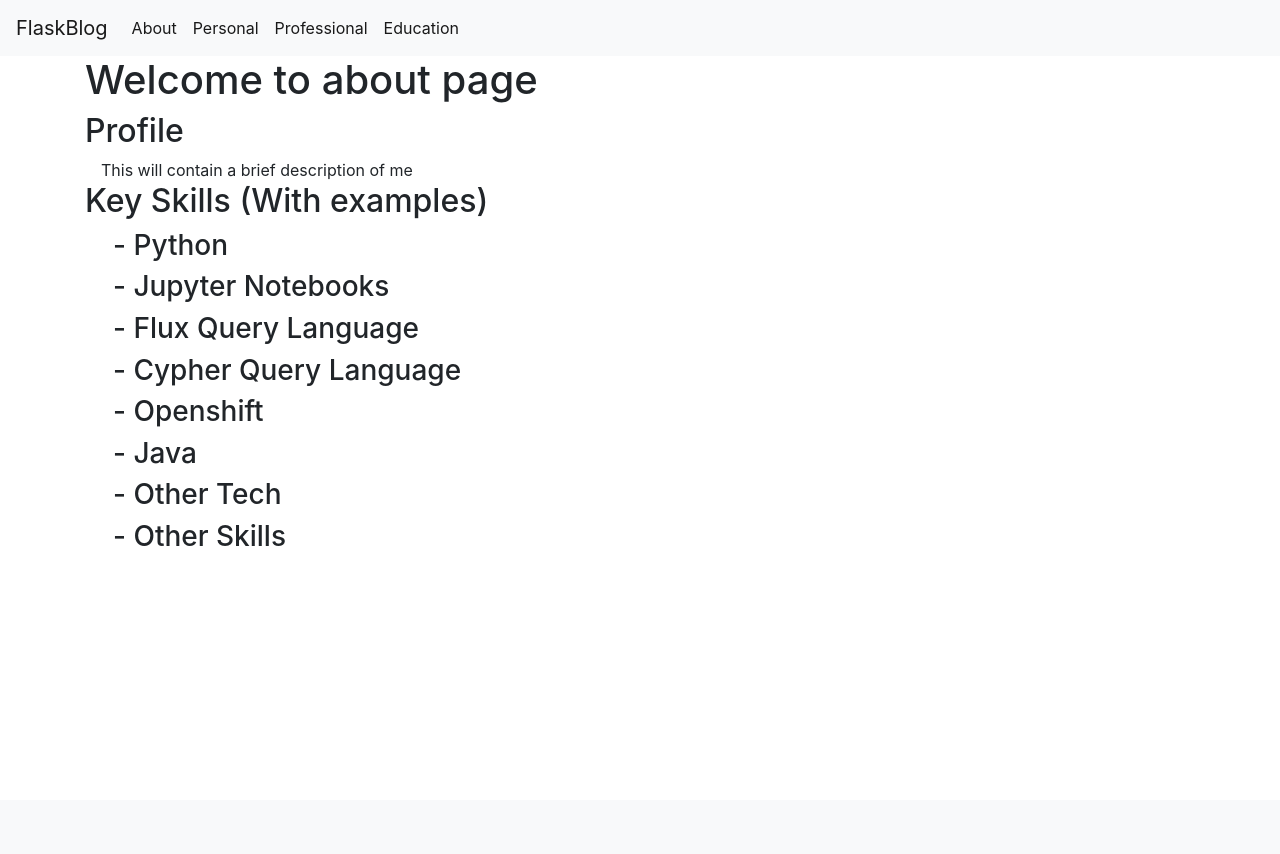
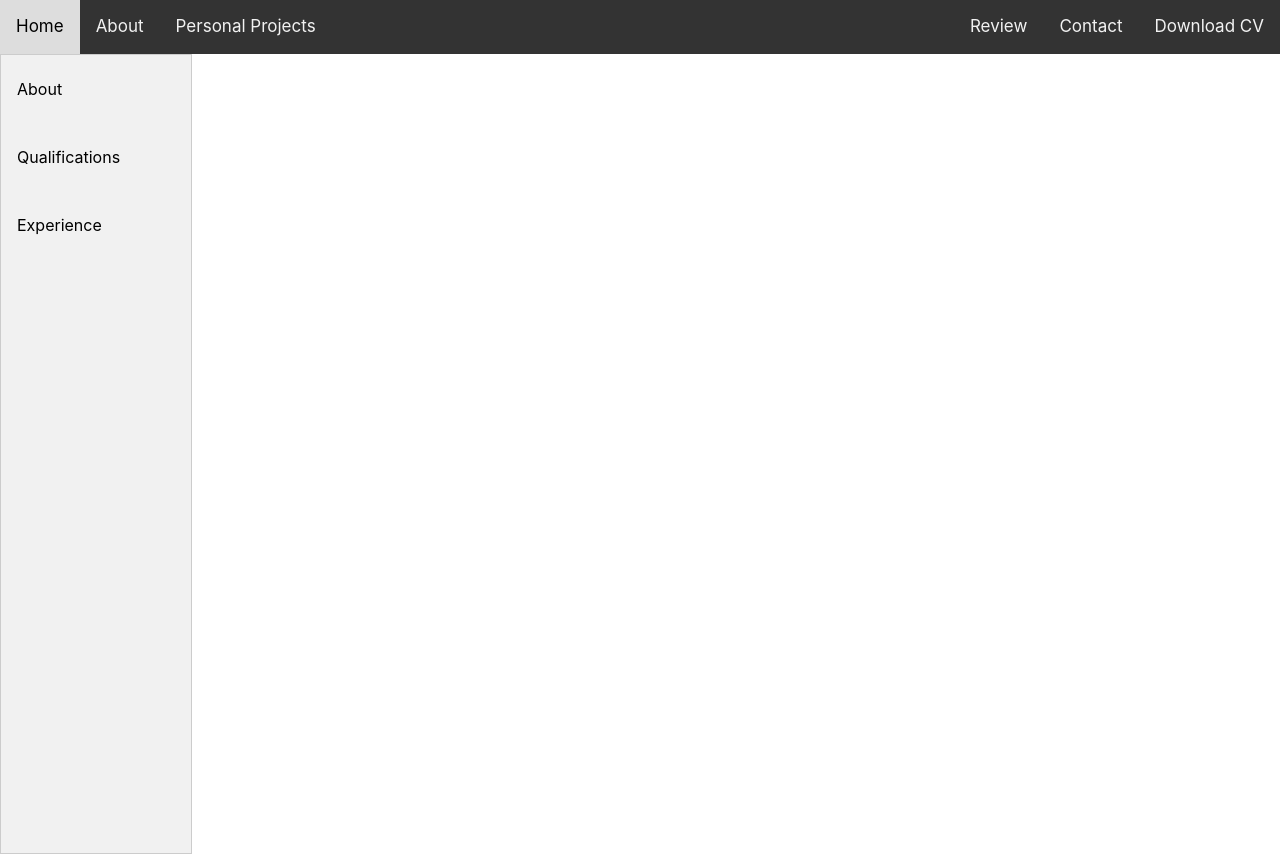
Before and after one commit to TobyPickard/portfolio, a Flask app: page /about in a window 1280 px wide. Before the commit the page ends 546 px from the top, so only its background shows below. Run offline with Flask 2, Linux system fonts and the light colour scheme; some libraries are stand-ins or nearby versions.

Commit message:
Adding in a side bar and navbar

```diff
--- a/app.py
+++ b/app.py
@@ -32,3 +32,15 @@ def professional():
 @app.route('/personal')
 def personal():
     return render_template('personal.html')
+
+@app.route('/contact')
+def contact():
+    return render_template('contact.html')
+
+@app.route('/review')
+def review():
+    return render_template('review.html')
+
+@app.route('/home')
+def home():
+    return render_template('home.html')
--- /dev/null
+++ b/static/css/navbar.css
@@ -0,0 +1,32 @@
+/* Add a black background color to the top navigation */
+.topnav {
+    background-color: #333;
+    overflow: hidden;
+}
+
+/* Style the links inside the navigation bar */
+.topnav a {
+  float: left;
+  color: #f2f2f2;
+  text-align: center;
+  padding: 14px 16px;
+  text-decoration: none;
+  font-size: 17px;
+}
+
+/* Change the color of links on hover */
+.topnav a:hover {
+  background-color: #ddd;
+  color: black;
+}
+
+/* Add a color to the active/current link */
+.topnav a.active {
+  background-color: #04AA6D;
+  color: white;
+}
+
+/* Right-aligned section inside the top navigation */
+.topnav-right {
+  float: right;
+}
--- /dev/null
+++ b/static/css/sidetabs.css
@@ -0,0 +1,42 @@
+ /* Style the tab */
+ .tab {
+    float: left;
+    border: 1px solid #ccc;
+    background-color: #f1f1f1;
+    width: 15%;
+    height: 100vh;
+  }
+
+  /* Style the buttons that are used to open the tab content */
+  .tab button {
+    display: block;
+    background-color: inherit;
+    color: black;
+    padding: 22px 16px;
+    width: 100%;
+    border: none;
+    outline: none;
+    text-align: left;
+    cursor: pointer;
+  }
+
+  /* Change background color of buttons on hover */
+  .tab button:hover {
+    background-color: #ddd;
+  }
+
+  /* Create an active/current "tab button" class */
+  .tab button.active {
+    background-color: #ccc;
+  }
+
+  /* Style the tab content */
+  .tabcontent {
+    float: left;
+    padding: 0px 12px;
+    border: 1px solid #ccc;
+    width: 85%;
+    border-left: none;
+    height: 100vh;
+    display: none;
+  }
--- a/static/js/test.js
+++ b/static/js/test.js
@@ -9,3 +9,24 @@ function openNav() {
     document.getElementById("mySidenav").style.width = "0";
     document.getElementById("main").style.marginLeft = "0";
   }
+
+  function openTab(evt, cityName) {
+    // Declare all variables
+    var i, tabcontent, tablinks;
+
+    // Get all elements with class="tabcontent" and hide them
+    tabcontent = document.getElementsByClassName("tabcontent");
+    for (i = 0; i < tabcontent.length; i++) {
+      tabcontent[i].style.display = "none";
+    }
+
+    // Get all elements with class="tablinks" and remove the class "active"
+    tablinks = document.getElementsByClassName("tablinks");
+    for (i = 0; i < tablinks.length; i++) {
+      tablinks[i].className = tablinks[i].className.replace(" active", "");
+    }
+
+    // Show the current tab, and add an "active" class to the link that opened the tab
+    document.getElementById(cityName).style.display = "block";
+    evt.currentTarget.className += " active";
+  }
--- a/templates/about.html
+++ b/templates/about.html
@@ -1,16 +1,26 @@
 {% extends 'base.html' %}
 
 {% block content %}
-    <h1>{% block title %} Welcome to about page {% endblock %}</h1>
-        <h2>Profile</h2>
-            <body>&emsp;This will contain a brief description of me</body>
-        <h2>Key Skills (With examples)</h2>
-            <h3>&emsp;- Python</h3>
-            <h3>&emsp;- Jupyter Notebooks</h3>
-            <h3>&emsp;- Flux Query Language</h3>
-            <h3>&emsp;- Cypher Query Language</h3>
-            <h3>&emsp;- Openshift</h3>
-            <h3>&emsp;- Java</h3>
-            <h3>&emsp;- Other Tech</h3>
-            <h3>&emsp;- Other Skills</h3>
+<link rel="stylesheet" href="../static/css/sidetabs.css">
+<!-- Side navigation -->
+<div class="tab">
+    <button class="tablinks" onclick="openTab(event, 'About')">About</button>
+    <button class="tablinks" onclick="openTab(event, 'Qualifications')">Qualifications</button>
+    <button class="tablinks" onclick="openTab(event, 'Experience')">Experience</button>
+</div>
+
+<div id="About" class="tabcontent">
+<h3>London</h3>
+<p>London is the capital city of England
+</div>
+
+<div id="Qualifications" class="tabcontent">
+<h3>Paris</h3>
+<p>Paris is the capital of France.</p>
+</div>
+
+<div id="Experience" class="tabcontent">
+<h3>Tokyo</h3>
+<p>Tokyo is the capital of Japan.</p>
+</div>
 {% endblock %}
--- a/templates/base.html
+++ b/templates/base.html
@@ -8,39 +8,24 @@
     <!-- Bootstrap CSS -->
     <link rel="stylesheet" href="https://stackpath.bootstrapcdn.com/bootstrap/4.3.1/css/bootstrap.min.css" integrity="sha384-ggOyR0iXCbMQv3Xipma34MD+dH/1fQ784/j6cY/iJTQUOhcWr7x9JvoRxT2MZw1T" crossorigin="anonymous">
     <link rel="stylesheet" href="../static/css/sidebar.css">
-
-    <title>{% block title %} {% endblock %}</title>
+    <link rel="stylesheet" href="../static/css/navbar.css"
   </head>
   <body>
-      <nav class="navbar navbar-expand-md navbar-light bg-light">
-          <a class="navbar-brand" href="{{ url_for('index')}}">FlaskBlog</a>
-          <button class="navbar-toggler" type="button" data-toggle="collapse" data-target="#navbarNav" aria-controls="navbarNav" aria-expanded="false" aria-label="Toggle navigation">
-              <span class="navbar-toggler-icon"></span>
-            </button>
-            <div class="collapse navbar-collapse" id="navbarNav">
-                <ul class="navbar-nav">
-                    <li class="nav-item active">
-                        <a class="nav-link" href="{{ url_for('about')}}">About</a>
-                    </li>
-                    <li class="nav-item active">
-                        <a class="nav-link" href="{{ url_for('personal')}}">Personal</a>
-                    </li>
-                    <li class="nav-item active">
-                        <a class="nav-link" href="{{ url_for('professional')}}">Professional</a>
-                    </li>
-                    <li class="nav-item active">
-                        <a class="nav-link" href="{{ url_for('education')}}">Education</a>
-                    </li>
-                </ul>
-            </div>
-        </nav>
-        <div class="container">
-            {% block content %} {% endblock %}
+
+    <div class="topnav">
+        <a href="{{ url_for('home')}}">Home</a>
+        <a href="{{ url_for('about')}}">About</a>
+        <a href="{{ url_for('personal')}}">Personal Projects</a>
+        <div class="topnav-right">
+            <a href="{{ url_for('review')}}">Review</a>
+            <a href="{{ url_for('contact')}}">Contact</a>
+            <a href="#">Download CV</a>
+        </div>
     </div>
-
+    {% block content %} {% endblock %}
     <!-- Optional JavaScript -->
+    <script src="/static/js/test.js"></script>
     <!-- jQuery first, then Popper.js, then Bootstrap JS -->
-    <script src="/static/js/test.js"></script>
     <script src="https://code.jquery.com/jquery-3.3.1.slim.min.js" integrity="sha384-q8i/X+965DzO0rT7abK41JStQIAqVgRVzpbzo5smXKp4YfRvH+8abtTE1Pi6jizo" crossorigin="anonymous"></script>
     <script src="https://cdnjs.cloudflare.com/ajax/libs/popper.js/1.14.7/umd/popper.min.js" integrity="sha384-UO2eT0CpHqdSJQ6hJty5KVphtPhzWj9WO1clHTMGa3JDZwrnQq4sF86dIHNDz0W1" crossorigin="anonymous"></script>
     <script src="https://stackpath.bootstrapcdn.com/bootstrap/4.3.1/js/bootstrap.min.js" integrity="sha384-JjSmVgyd0p3pXB1rRibZUAYoIIy6OrQ6VrjIEaFf/nJGzIxFDsf4x0xIM+B07jRM" crossorigin="anonymous"></script>
--- /dev/null
+++ b/templates/home.html
@@ -0,0 +1 @@
+{% extends 'base.html' %}
```
Also changed, not shown: static/css/sidebar.css (+13 -24 lines), templates/contact.html (added, +9 -0 lines), templates/personal.html (+22 -3 lines), templates/review.html (added, +18 -0 lines), shutdown.py (deleted), 1 other file.
